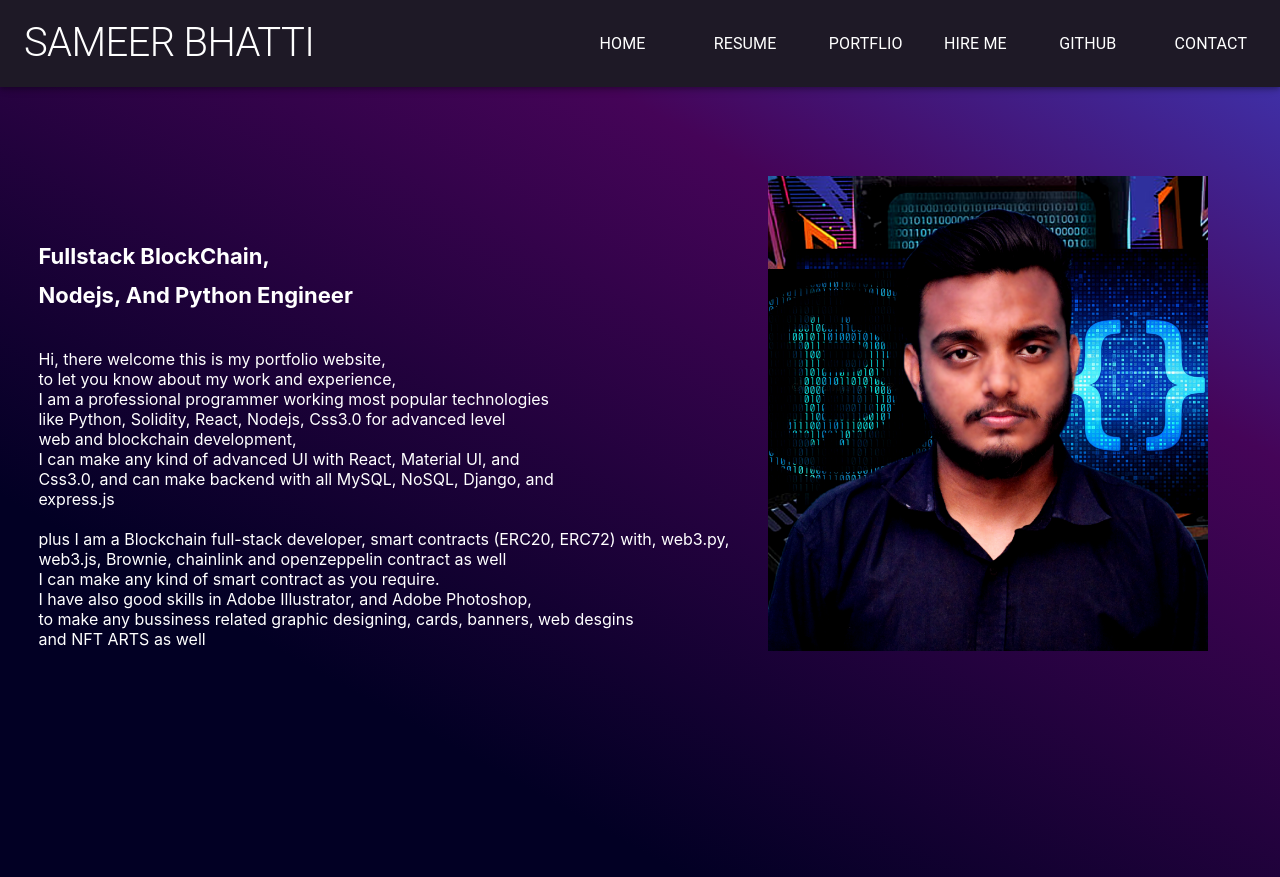
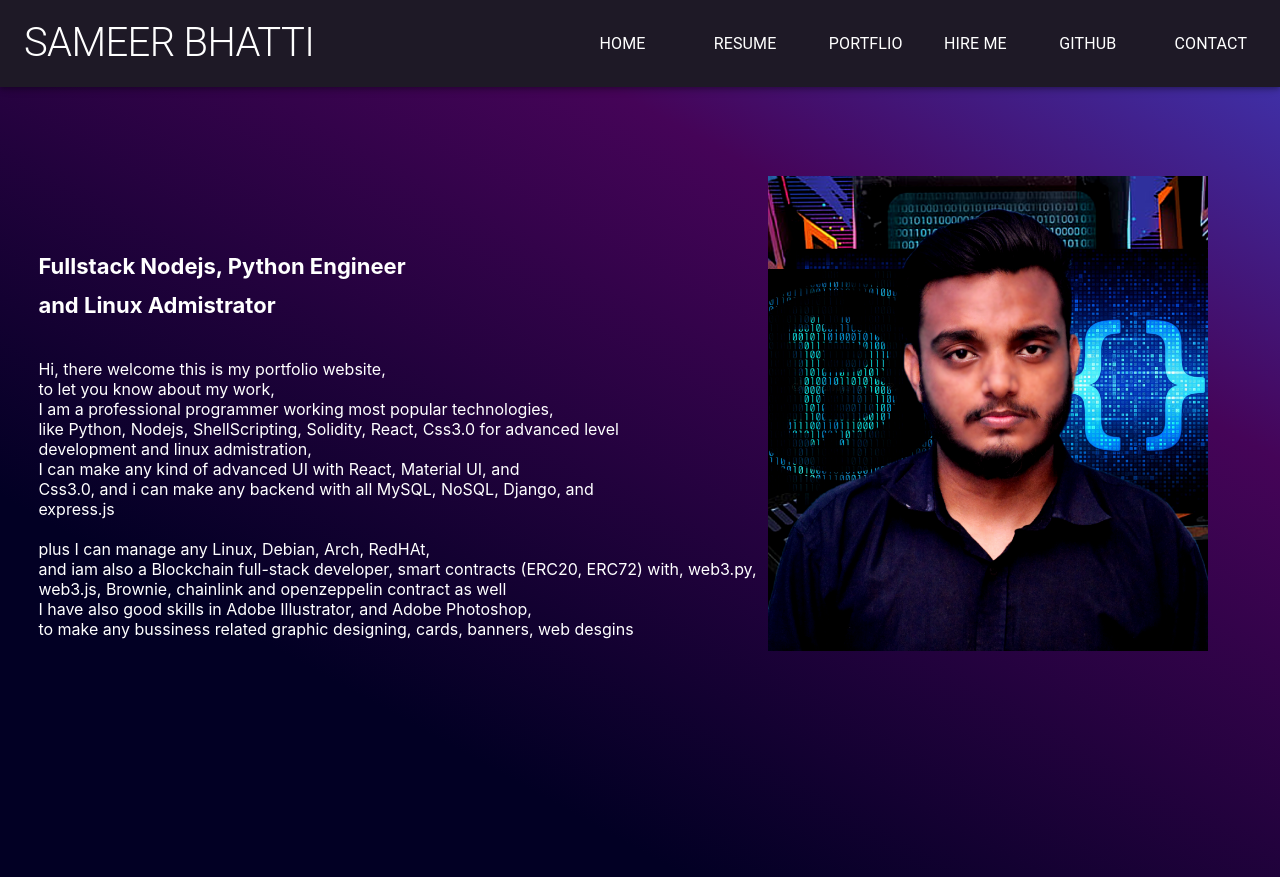
Before and after one commit to bhatti8162/Sameer-Bhatti-Portfolio, a React (Create React App) app: page / in a window 1280 px wide. Built offline with nearby package versions, Linux system fonts and the light colour scheme.

Commit message:
linux adminstrator

```diff
--- a/src/Components/Body/Home.js
+++ b/src/Components/Body/Home.js
@@ -74,35 +74,34 @@ const Home = () => {
         }
       >
         <small style={{ fontSize: "22px" }}>
-          Fullstack BlockChain, <br />
-          Nodejs, And Python Engineer
+          Fullstack Nodejs, Python Engineer<br />
+          and Linux Admistrator
         </small>
       </h1>
 
       <p style={{ alignSelf: "start" }}>
         Hi, there welcome this is my portfolio website,
-        <br /> to let you know about my work and experience,
-        <br /> I am a professional programmer working most popular technologies{" "}
+        <br /> to let you know about my work,
+        <br /> I am a professional programmer working most popular technologies,{" "}
         <br />
-        like Python, Solidity, React, Nodejs, Css3.0 for advanced level <br />{" "}
-        web and blockchain development,
+        like Python, Nodejs, ShellScripting, Solidity, React, Css3.0 for advanced level <br />{" "}
+        development and linux admistration,
         <br /> I can make any kind of advanced UI with React, Material UI, and{" "}
         <br />
-        Css3.0, and can make backend with all MySQL, NoSQL, Django, and <br />
+        Css3.0, and i can make any backend with all MySQL, NoSQL, Django, and <br />
         express.js
         <br />
         <br />
-        plus I am a Blockchain full-stack developer, smart contracts (ERC20,
+        plus I can manage any Linux, Debian, Arch, RedHAt,<br />
+        and iam also a Blockchain full-stack developer, smart contracts (ERC20,
         ERC72) with, web3.py, <br />
         web3.js, Brownie, chainlink and openzeppelin contract as well
-        <br /> I can make any kind of smart contract as you require.
         <br />
         I have also good skills in Adobe Illustrator, and Adobe Photoshop,
         <br />
         to make any bussiness related graphic designing, cards, banners, web
         desgins
         <br />
-        and NFT ARTS as well
       </p>
     </div>
   );
```
